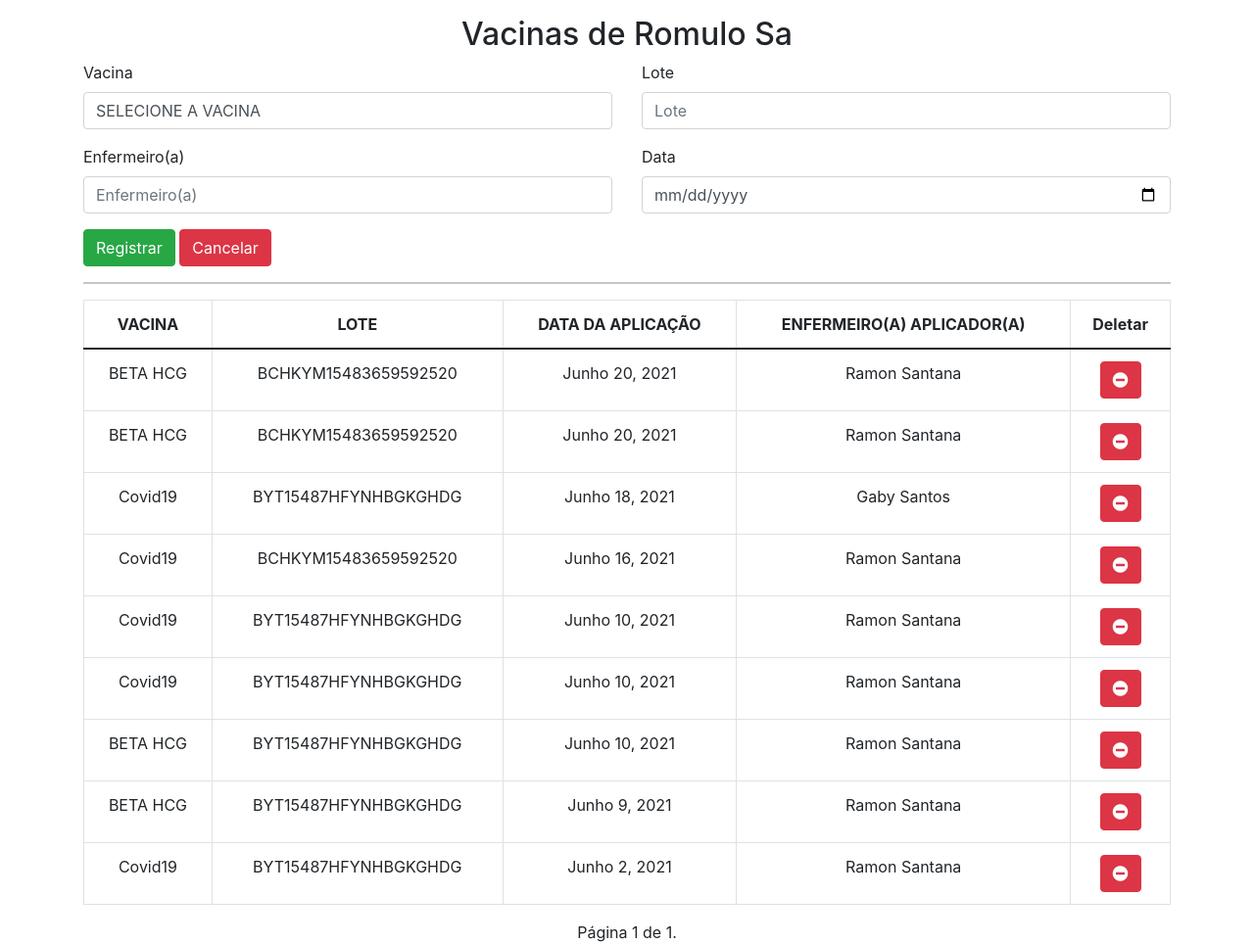
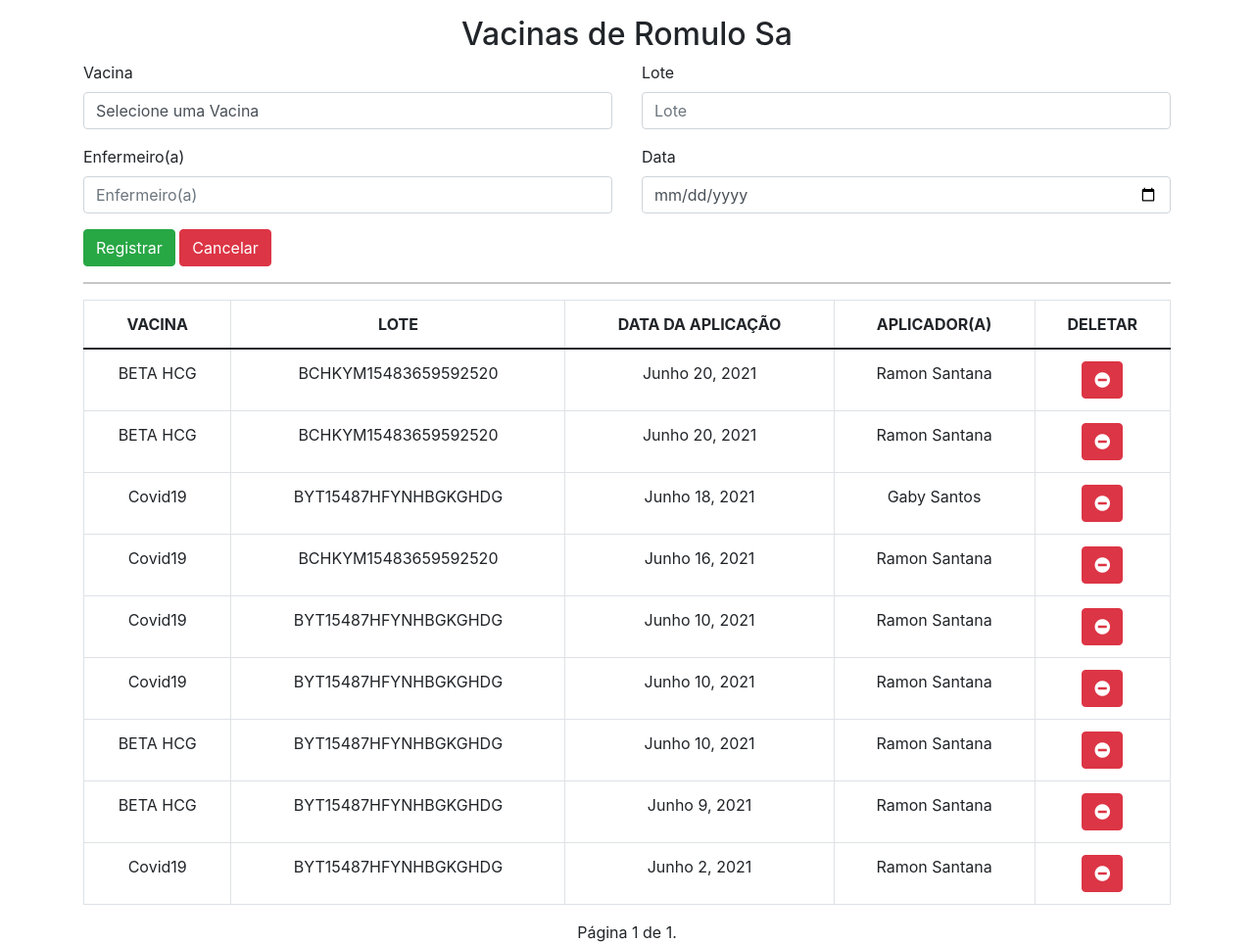
Before and after one commit to Romulogss/Carteira-vacinacao, a Django app: page /vacinacao/1 in a window 1280 px wide. Shown: the part 89-1053 px from the top of the page at 98% size. Run offline with Django 3.2, Linux system fonts and the light colour scheme; data comes from the database, SQL or seed files in the repository; some libraries are stand-ins or nearby versions.

Commit message:
Update index.html

```diff
--- a/core/templates/vacinacao/index.html
+++ b/core/templates/vacinacao/index.html
@@ -1,9 +1,8 @@
 {% extends 'base.html' %}
-
 {% block content %}
 <div class="row justify-content-center" style="text-align: center;">
     <div class="col">
-        <h2> Vacinas de {{ crianca.nome }} </h2>
+        <h2 id=central-text> Vacinas de {{ crianca.nome }} </h2>
     </div>
 </div>
 <form method="POST">
@@ -13,44 +12,44 @@
     </select>
     <div class="row">
         <div class="col form-group">
-            <label for="id_vacina" class="form-label">Vacina</label>
+            <label id='inserts' for="id_vacina" class="">Vacina</label>
             <select name="vacina" class="form-control" title required id="id_vacina">
-                <option value="" selected>SELECIONE A VACINA</option>
+                <option value="" selected>Selecione uma Vacina</option>
                 {% for vacina in vacinas %}
                 <option value="{{vacina.id}}">{{ vacina }}</option>
                 {% endfor %}
             </select>
         </div>
         <div class="col form-group">
-            <label for="id_lote">Lote</label>
+            <label id='inserts' for="id_lote">Lote</label>
             <input type="text" name="lote" maxlength="20" class="form-control" placeholder="Lote" title required
                 id="id_lote">
         </div>
     </div>
     <div class="row">
         <div class="col form-group">
-            <label for="id_enfermeiro">Enfermeiro(a)</label>
+            <label id='inserts' for="id_enfermeiro">Enfermeiro(a)</label>
             <input type="text" name="enfermeiro" maxlength="50" class="form-control" placeholder="Enfermeiro(a)" title
                 required id="id_enfermeiro">
         </div>
         <div class="col form-group">
-            <label for="id_data">Data</label>
+            <label id='inserts' for="id_data">Data</label>
             <input type="date" name="data" class="form-control" placeholder="Data" title required id="id_data">
         </div>
     </div>
-    <button class="btn btn-success" type="submit">Registrar</button>
-    <button class="btn btn-danger" type="reset">Cancelar</button>
+    <button id='button' class="btn btn-success" type="submit">Registrar</button>
+    <button id='button' class="btn btn-danger" type="reset">Cancelar</button>
 </form>
 <hr>
 <div class="row">
     <div class="col">
         <table class="table table-bordered text-center">
             <thead>
-                <th>VACINA</th>
-                <th>LOTE</th>
-                <th>DATA DA APLICAÇÃO</th>
-                <th>ENFERMEIRO(A) APLICADOR(A)</th>
-                <th>Deletar</th>
+                <th id='table-top'>VACINA</th>
+                <th id='table-top'>LOTE</th>
+                <th id='table-top'>DATA DA APLICAÇÃO</th>
+                <th id='table-top'>APLICADOR(A)</th>
+                <th id='table-top'>DELETAR</th>
             </thead>
             <tbody>
                 {% for v in page_obj %}
@@ -61,11 +60,10 @@
                         <div class="modal-dialog">
                             <div class="modal-content">
                                 <div class="modal-body">
-                                    Tem certeza que deseja remover a vacinação de {{v.vacina.nome}} aplicada em
-                                    {{v.data}}
+                                    Deseja mesmo deletar a vacinação de {{v.vacina.nome}} aplicada em
+                                    {{v.data}}?
                                 </div>
                                 <div class="modal-footer">
-
                                     <button type="button" class="btn btn-primary" data-bs-dismiss="modal">Não</button>
                                     <button type="submit" class="btn btn-danger">Sim</button>
                                 </div>
@@ -97,11 +95,9 @@
             <a href="?page=1" class="btn-sm btn-secondary">&laquo; Primeira</a>
             <a href="?page={{ page_obj.previous_page_number }}" class="btn-sm btn-light">Anterior</a>
             {% endif %}
-
             <span class="current">
                 Página {{ page_obj.number }} de {{ page_obj.paginator.num_pages }}.
             </span>
-
             {% if page_obj.has_next %}
             <a href="?page={{ page_obj.next_page_number }}" class="btn-sm btn-light">Próxima</a>
             <a href="?page={{ page_obj.paginator.num_pages }}" class="btn-sm btn-secondary">Última &raquo;</a>
```
